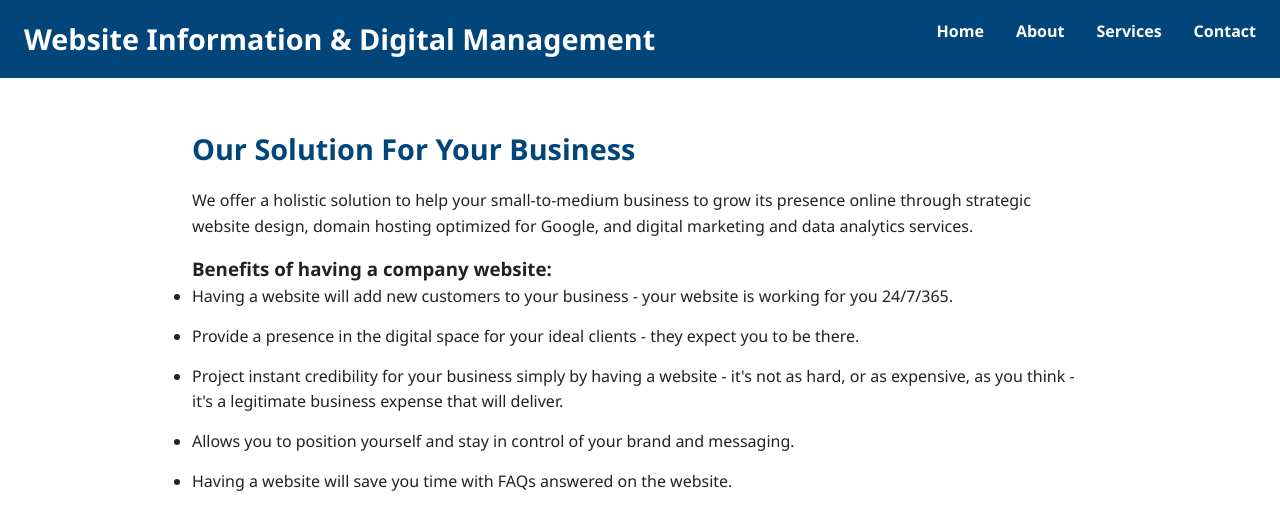
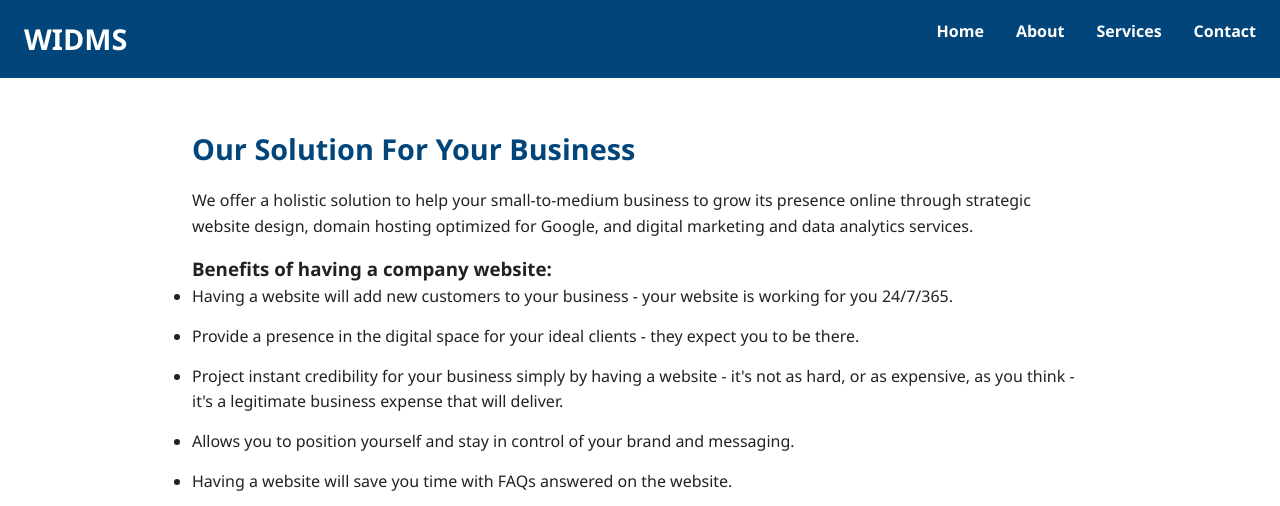
Before and after one commit to Neluheni/website-infomation-Digital-Managment, a plain HTML site: page services.html in a window 1280 px wide. Shown: the top 506 px of the page. Drawn offline with Linux system fonts and the light colour scheme.

Commit message:
Update services.html

```diff
--- a/services.html
+++ b/services.html
@@ -10,7 +10,7 @@
   <div id="loader"></div>
 
   <nav class="navbar">
-    <div class="logo">Website Information & Digital Management</div>
+    <div class="logo">WIDMS</div>
     <ul>
       <li><a href="index.html">Home</a></li>
       <li><a href="about.html">About</a></li>
```
